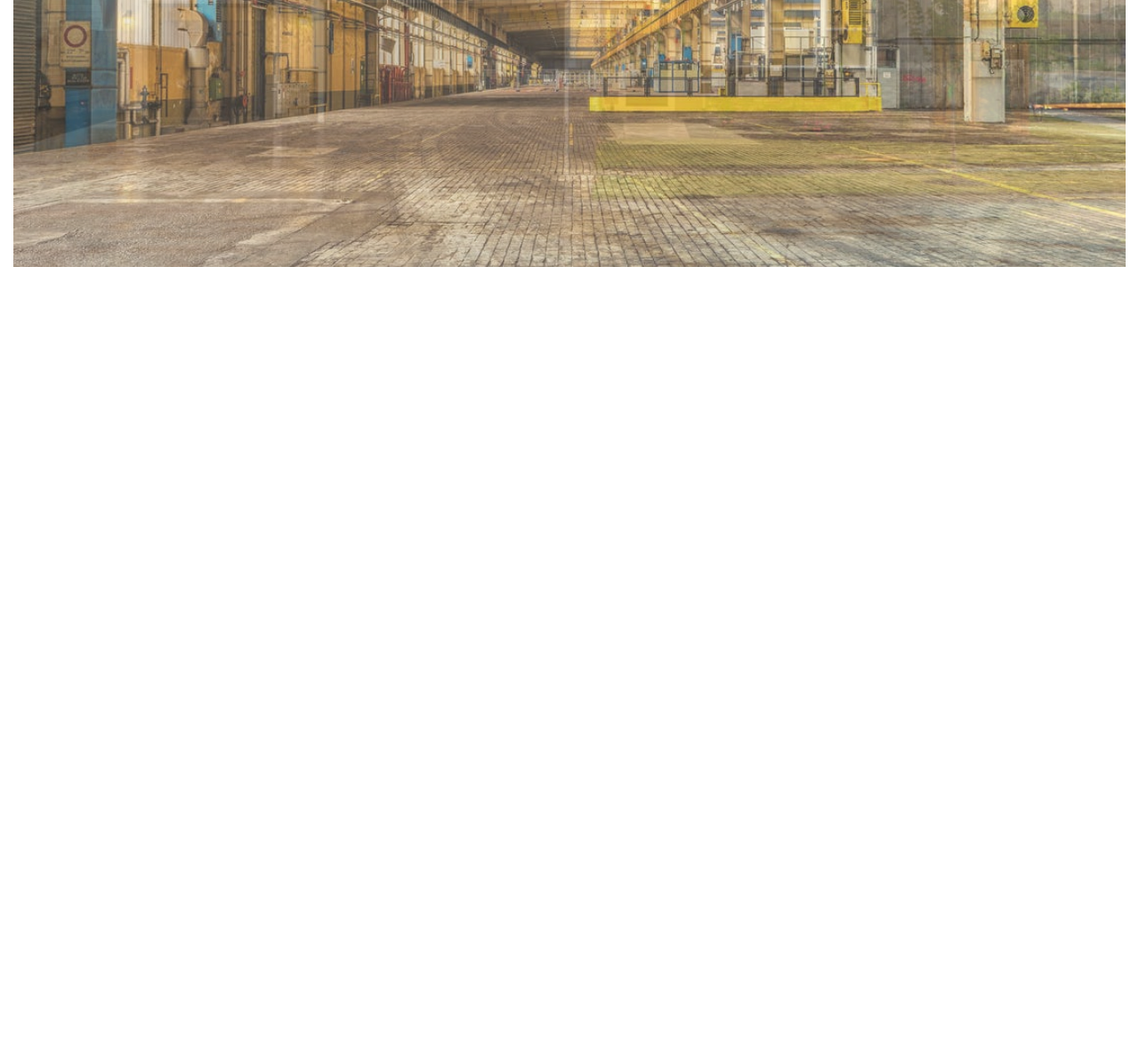
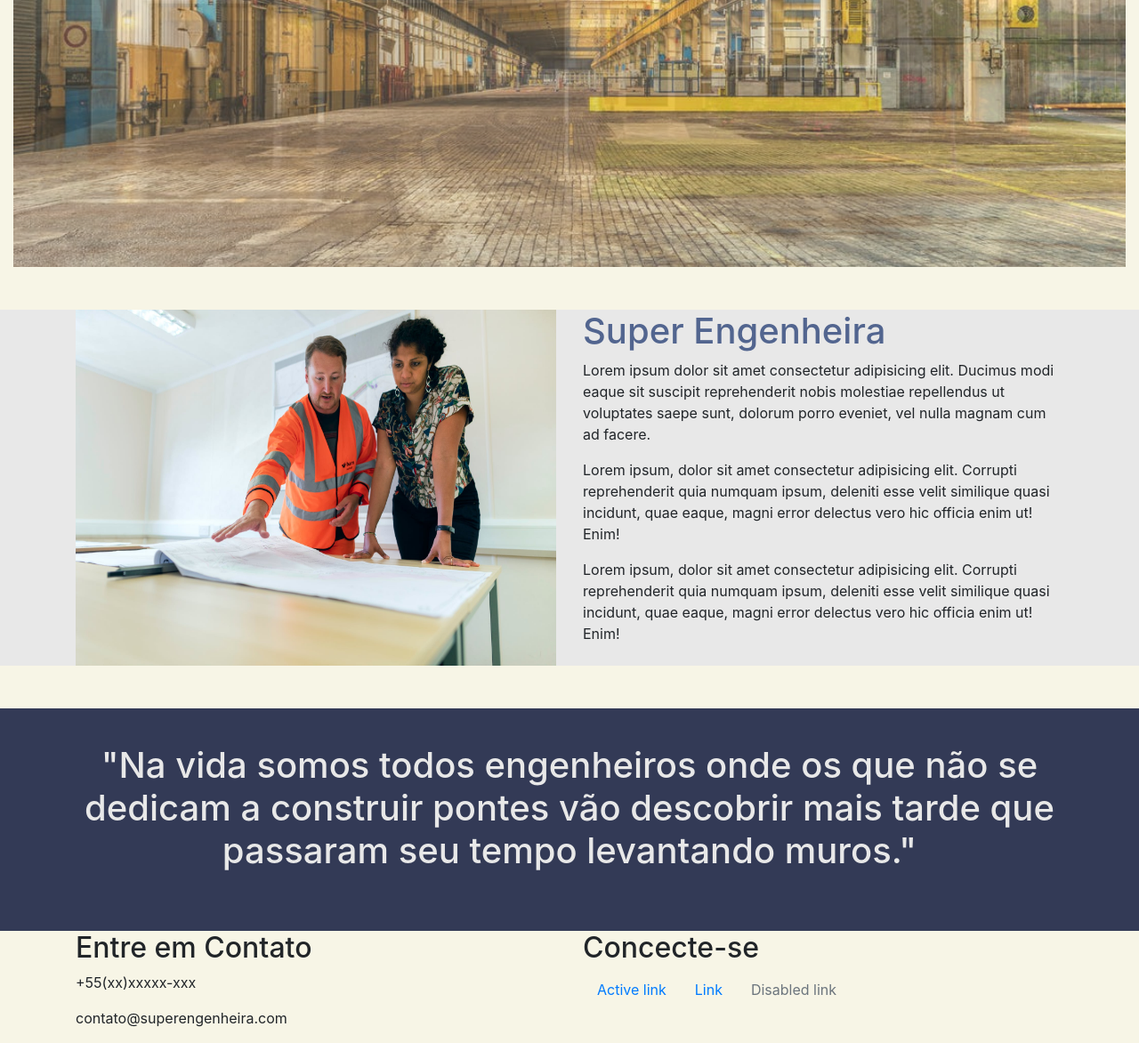
Before and after one commit to thomasrcezar/portfolio_engenheira_civil, a website: page index.html in a window 1280 px wide. Shown: the part 500-1672 px from the top of the page at 89% size. Before the commit the page ends 800 px from the top, so only its background shows below. Drawn offline with nearby package versions, Linux system fonts and the light colour scheme.

Commit message:
Atualizando elementos pagina principal

```diff
--- a/css/_scss/style.scss
+++ b/css/_scss/style.scss
@@ -4,48 +4,60 @@ $color3: #52658f;
 $color4: #E8E8E8;
 
 
-h1{
+h1 {
     color: $color3;
 }
-#header{
+
+body {
+
+    background: $color1;
+
+    #header {
 
 
-    #navigation{
+        #navigation {
             z-index: 2;
             width: 100%;
             min-height: 70px;
             background: $color2;
             opacity: 1;
 
-        #icon{
+            #icon {
                 width: 26px;
             }
 
 
-        #menuNavbar{
+            #menuNavbar {
                 padding-left: 55%;
-            .nav-link{
+
+                .nav-link {
                     color: $color1;
                     font-size: 1em;
                     font-weight: bold;
                     text-transform: uppercase;
                     padding: 25px 20px;
 
-                &:hover,&:focus,&:active{
+                    &:hover,
+                    &:focus,
+                    &:active {
                         border: 1px solid $color1;
                         background: transparent;
                     }
                 }
 
 
-            .dropdown-menu{
+                .dropdown-menu {
 
                     background: $color2;
-                .dropdown-item{
+
+                    .dropdown-item {
                         color: $color1;
                         font-weight: bold;
                         text-transform: uppercase;
-                    &:hover,&focus,&:active{
+
+                        &:hover,
+                        &focus,
+                        &:active {
                             border: 1px solid $color1;
                             background: transparent;
                         }
@@ -65,15 +77,47 @@ h1{
 
     }
 
-#sectionCarousel{
-    position: absolute;
+    #sectionCarousel {
+        position: relative;
         z-index: 1;
         width: 100%;
         height: 50em;
         overflow: hidden;
+        margin-bottom: 3rem;
 
-    .textCarousel{
+        .textCarousel {
 
             margin-bottom: 35em;
         }
     }
+
+    #apresent {
+        background: $color4;
+        margin-bottom: 3em;
+
+        #Pessoa1 {
+
+            width: 100%;
+            height: 25em;
+
+        }
+
+    }
+
+    #fraseMotivacional {
+
+
+        background: $color2;
+        min-height: 250px;
+        text-align: center;
+
+
+        h1 {
+
+            color: $color4;
+            padding-top: 1em;
+        }
+
+    }
+
+}
--- a/index.html
+++ b/index.html
@@ -1,5 +1,6 @@
 <!DOCTYPE html>
 <html lang="en">
+
 <head>
     <meta charset="UTF-8">
     <meta name="viewport" content="width=device-width, initial-scale=1.0">
@@ -7,20 +8,25 @@
     <link rel="stylesheet" href="./css/bootstrap.min.css">
     <link rel="stylesheet" href="css/style.min.css">
 </head>
+
 <body>
     <header id="header">
         <nav class="navbar navbar-expand-md fixed-top" id="navigation">
             <div class="container">
-                <a href="#" class="navbar-brand"> <h1>Logo</h1></a>
-                <button class="navbar-toggler" type="button" data-toggle="collapse" data-target="#menuNavbar" aria-controls="#menuNavbar" aria-expanded="false" aria-label="Alterar navegação">
-                    <span  class="navbar-toggler-icon"><img src="./img/signs.png" id="icon" alt="icon"></span>
+                <a href="#" class="navbar-brand">
+                    <h1>Logo</h1>
+                </a>
+                <button class="navbar-toggler" type="button" data-toggle="collapse" data-target="#menuNavbar"
+                    aria-controls="#menuNavbar" aria-expanded="false" aria-label="Alterar navegação">
+                    <span class="navbar-toggler-icon"><img src="./img/_img/signs.png" id="icon" alt="icon"></span>
                 </button>
                 <div class="collapse navbar-collapse" id="menuNavbar">
                     <ul class="navbar-nav mr-auto">
                         <li class="nav-item dropdown">
-                            <a href="#" class=" nav-item nav-link dropdown-toglle" data-toggle="dropdown" role="button" aria-haspopup="true" aria-expanded="false">Sobre</a>
+                            <a href="#" class=" nav-item nav-link dropdown-toglle" data-toggle="dropdown" role="button"
+                                aria-haspopup="true" aria-expanded="false">Sobre</a>
                             <div class="dropdown-menu">
-                                <a href="#" class="dropdown-item">Brígida Karolline</a>
+                                <a href="#" class="dropdown-item">Super Engenheira</a>
                             </div>
                         </li>
                         <li class="nav-item">
@@ -39,22 +45,22 @@
     </header>
 
 
-     <section id="sectionCarousel">
+    <section id="sectionCarousel">
         <div class="container-fluid">
 
             <div id="carouselImapact" class="carousel slide carousel-fade " data-ride="carousel">
                 <div class="carousel-inner">
                     <div class="carousel-item active" id="carouImg1">
-                        <img src="./img/img1.jpeg" alt="Imagem1" class="d-block w-100">
+                        <img src="./img/_img/img1.jpeg" alt="Imagem1" class="d-block w-100">
 
                         <div class="carousel-caption d-none d-md-block textCarousel">
                             <h1>Analise de manutenibilidade </h1>
                             <p>Gostaria de ter seu projeto ou empreendimento mais eficiente</p>
                             <a href="#"> Saiba mais</a>
-                       </div>
+                        </div>
                     </div>
                     <div class="carousel-item " id="carouImg2">
-                        <img src="./img/img2.jpeg" alt="Imagem2" class="d-block w-100">
+                        <img src="./img/_img/img2.jpeg" alt="Imagem2" class="d-block w-100">
 
                         <div class="carousel-caption d-none d-md-block textCarousel">
                             <h1>Casa Economica</h1>
@@ -77,16 +83,86 @@
             </div>
         </div>
 
-     </section>
+    </section>
+
+    <section id="apresent">
+
+        <div class="container">
+            <div class="row">
+                <div class="col-sm-6">
+
+                    <img src="./img/_img/pessoa1.jpeg"
+                        class=""
+                        id="Pessoa1" alt="Pessoa1">
+                </div>
+                <div class="col-sm-6">
+                    <h1>Super Engenheira</h1>
+                    <p>Lorem ipsum dolor sit amet consectetur adipisicing elit. Ducimus modi eaque sit suscipit
+                        reprehenderit nobis molestiae repellendus ut voluptates saepe sunt, dolorum porro eveniet, vel
+                        nulla magnam cum ad facere.
+                    </p>
+                    <p>Lorem ipsum, dolor sit amet consectetur adipisicing elit. Corrupti reprehenderit quia numquam
+                        ipsum, deleniti esse velit similique quasi incidunt, quae eaque, magni error delectus vero hic
+                        officia enim ut! Enim!</p>
+
+                    <p>Lorem ipsum, dolor sit amet consectetur adipisicing elit. Corrupti reprehenderit quia numquam
+                        ipsum, deleniti esse velit similique quasi incidunt, quae eaque, magni error delectus vero hic
+                        officia enim ut! Enim!</p>
+
+                </div>
+            </div>
+        </div>
+
+    </section>
+
+    <section id="fraseMotivacional">
+        <div class="container fluid">
+            <h1 id="frase">"Na vida somos todos engenheiros onde os que não se dedicam a construir pontes vão descobrir mais tarde que passaram seu tempo levantando muros."</h1>
+
+        </div>
+    </section>
+
+    <section id="sContantos">
+        <div class="container">
+            <div class="row">
+                <div class="col-sm-6">
+                    <h2>Entre em Contato</h2>
+
+                    <p>+55(xx)xxxxx-xxx</p>
+                    <p>contato@superengenheira.com</p>
+                </div>
+                <div class="col-sm-6">
+                    <h2>
+                        Concecte-se
+                    </h2>
+
+                    <ul class="nav justify-content-right">
+                        <li class="nav-item">
+                            <a class="nav-link active" href="#">Active link</a>
+                        </li>
+                        <li class="nav-item">
+                            <a class="nav-link" href="#">Link</a>
+                        </li>
+                        <li class="nav-item">
+                            <a class="nav-link disabled" href="#">Disabled link</a>
+                        </li>
+                    </ul>
+
+                </div>
+            </div>
+        </div>
+
+    </section>
 
 
-
-
-
-
-    <script src="https://code.jquery.com/jquery-3.3.1.slim.min.js" integrity="sha384-q8i/X+965DzO0rT7abK41JStQIAqVgRVzpbzo5smXKp4YfRvH+8abtTE1Pi6jizo" crossorigin="anonymous"></script>
-    <script src="https://cdnjs.cloudflare.com/ajax/libs/popper.js/1.14.3/umd/popper.min.js" integrity="sha384-ZMP7rVo3mIykV+2+9J3UJ46jBk0WLaUAdn689aCwoqbBJiSnjAK/l8WvCWPIPm49" crossorigin="anonymous"></script>
+    <script src="https://code.jquery.com/jquery-3.3.1.slim.min.js"
+        integrity="sha384-q8i/X+965DzO0rT7abK41JStQIAqVgRVzpbzo5smXKp4YfRvH+8abtTE1Pi6jizo"
+        crossorigin="anonymous"></script>
+    <script src="https://cdnjs.cloudflare.com/ajax/libs/popper.js/1.14.3/umd/popper.min.js"
+        integrity="sha384-ZMP7rVo3mIykV+2+9J3UJ46jBk0WLaUAdn689aCwoqbBJiSnjAK/l8WvCWPIPm49"
+        crossorigin="anonymous"></script>
     <script src="./js/bootstrap.min.js"></script>
     <script src="./js/js.min.js"></script>
 </body>
+
 </html>
```
Also changed, not shown: css/style.min.css, img/_img/facebook.svg (added), img/_img/img1.jpeg (renamed from img/img1.jpeg), img/_img/img2.jpeg (renamed from img/img2.jpeg), img/_img/instagram.svg (added), img/_img/pessoa1.jpeg (added), img/_img/signs.png (renamed from img/signs.png). Lines whose indentation alone changed are shown as unchanged.
